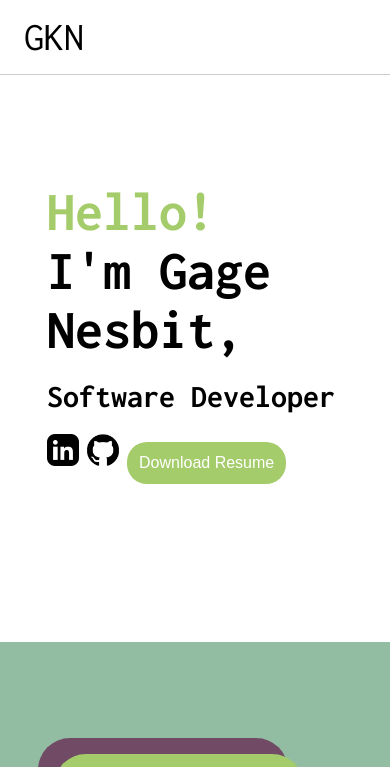
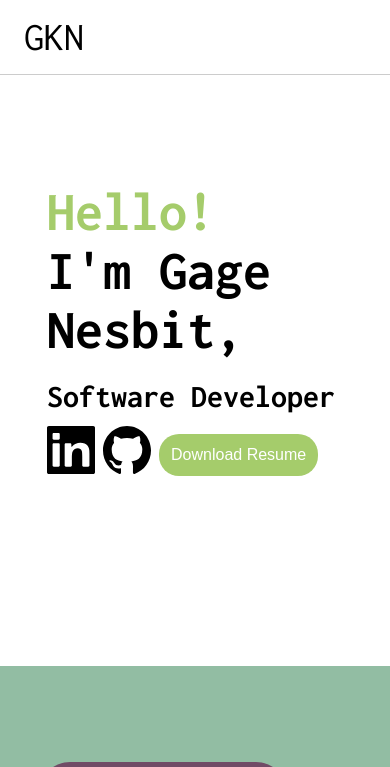
Before and after one commit to gagenesbit/gagenesbit.github.io, a plain HTML site: page index.html in a window 390 px wide. Shown: the top 767 px of the page. Drawn offline with Linux system fonts and the light colour scheme.

Commit message:
Fixed social inks and added favicon

```diff
--- a/index.html
+++ b/index.html
@@ -4,6 +4,7 @@
     <meta charset="UTF-8">
     <meta name="viewport" content="width=device-width, initial-scale=1.0">
     <title>Gage Nesbit</title>
+    <link rel="icon" type="image/x-icon" href="./images/favicon.svg">
     <link rel="preconnect" href="https://fonts.googleapis.com">
     <link rel="preconnect" href="https://fonts.gstatic.com" crossorigin>
     <link href="https://fonts.googleapis.com/css2?family=Inconsolata:wght@200..900&display=swap" rel="stylesheet">
@@ -35,8 +36,8 @@
                         <h1 id="heroText"><span id="helloHighlight">Hello!</span><br> I'm Gage Nesbit, <br> <span id="jobTitle">Software Developer</span></h1>
 
 
-                        <a  href=""><img class="socialLink" src="./images/linkedIn.png" alt="LinkedIn Icon"></a>
-                        <a  href=""><img class="socialLink" src="./images/github.png" alt="LinkedIn Icon"></a>
+                        <a  href="https://www.linkedin.com/in/gage-nesbit-360503317"><img class="socialLink" src="./images/linkedIn.svg" alt="LinkedIn Icon"></a>
+                        <a  href="https://github.com/gagenesbit"><img class="socialLink" src="./images/github.svg" alt="LinkedIn Icon"></a>
 
 
                         <a  href="./Resume.pdf" download><button id="downloadButton">Download Resume</button></a>
--- a/styles/smallscreenstyles.css
+++ b/styles/smallscreenstyles.css
@@ -13,10 +13,13 @@
     #landingTextContainer{
         margin-right: 0px;
     }
+
     #downloadButton{
         margin-top: 16px;
         margin: auto;
+        margin-bottom: 32px;
     }
+
     #heroImage{
         display: none;
     }
@@ -27,6 +30,11 @@
     }
     #aboutMeTextContainer{
         min-width: 300px;
+    }
+
+    .projectBackground{
+        width: 450px;
+        margin: 16px;
     }
     .technologiesContainer{
         display: none;
--- a/styles/styles.css
+++ b/styles/styles.css
@@ -73,6 +73,7 @@ nav{
     background-color: var(--seafoam);
     border-radius: 32px;
     color: var(--white);
+    text-decoration: none;
 }
 #contactMe:hover{
     color: var(--purple);
@@ -132,12 +133,14 @@ nav{
 
 .socialLink{
     margin-top: 8px;
-    padding-top: 8px;
-    width: 32px;
+
+    width: 48px;
     transition: width 0.5s ease;
+    background: transparent;
 }
+
 .socialLink:hover{
-    width: 36px;
+    filter: drop-shadow(2px 4px 16px var(--teagreen));
 }
 
 #downloadButton{
@@ -147,6 +150,7 @@ nav{
     border-radius: 20px;
     padding: 12px;
     margin-left: 32px;
+    margin-bottom: 32px;
     font-size: 1rem;
     display: inline-block;
     vertical-align: middle;
```
Also changed, not shown: html/flashcard.html (+1 -0 lines), html/githubpagessite.html (+1 -0 lines), html/todoApp.html (+1 -0 lines), images/favicon.svg (added), images/github.png (deleted), images/github.svg (added), images/linkedIn.png (deleted), images/linkedin.svg (added).
